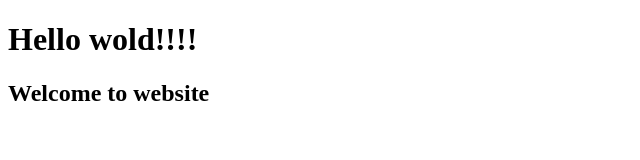
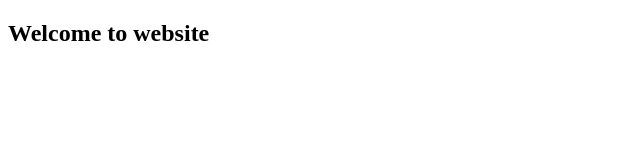
Before and after one commit to beemnipon56/testgit, a plain HTML site: page index.html in a window 1280 px wide. Shown: the whole page, without its empty margins (0-640 px from the left). Drawn offline with Linux system fonts and the light colour scheme.

Commit message:
delete helloword!!!!

```diff
--- a/index.html
+++ b/index.html
@@ -4,6 +4,5 @@
 	<title>Test for GITHUB MINI COURSE</title>
 </head>
 <body>
-	<h1>Hello wold!!!!</h1>
 	<h2>Welcome to website</h2>
 </body>
```
